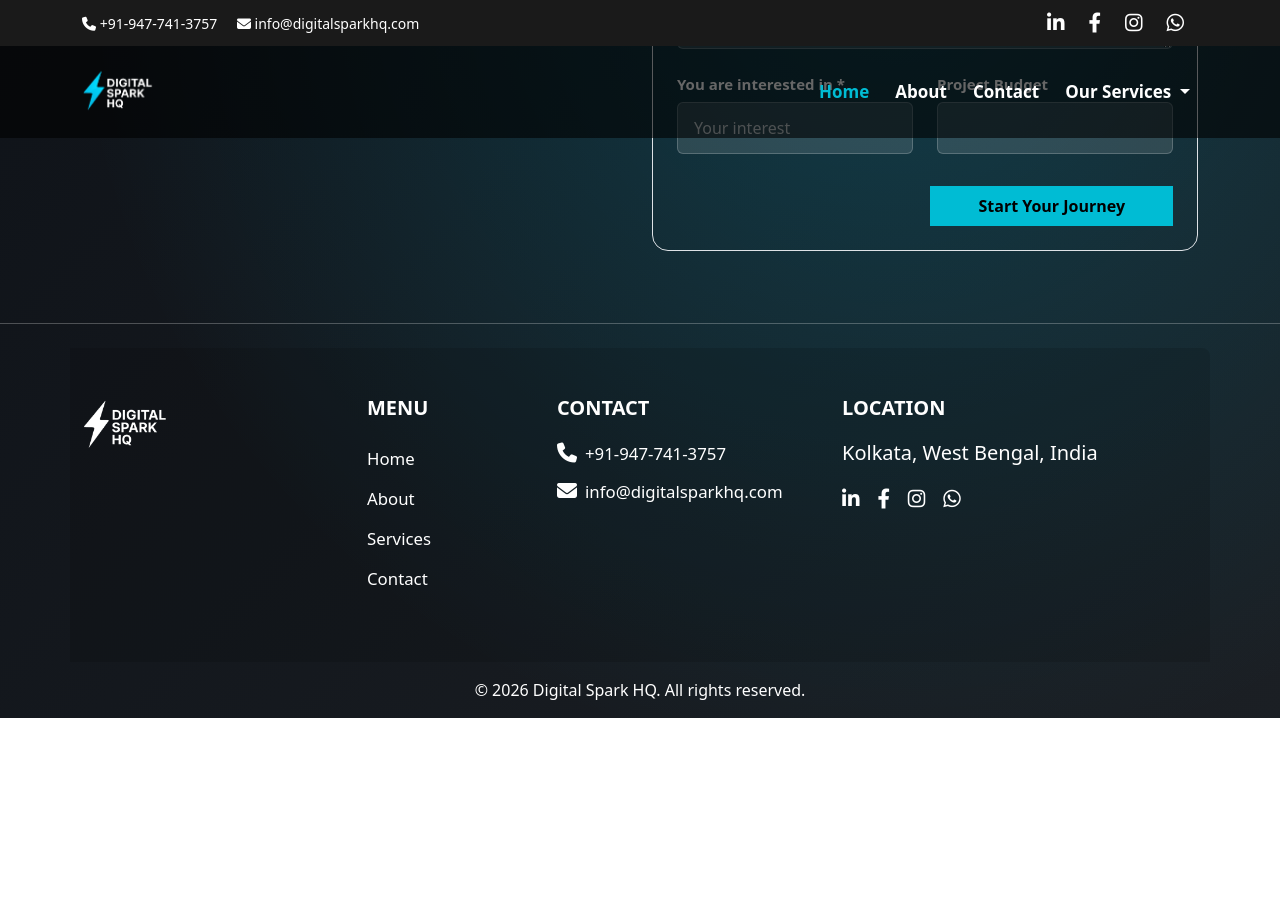
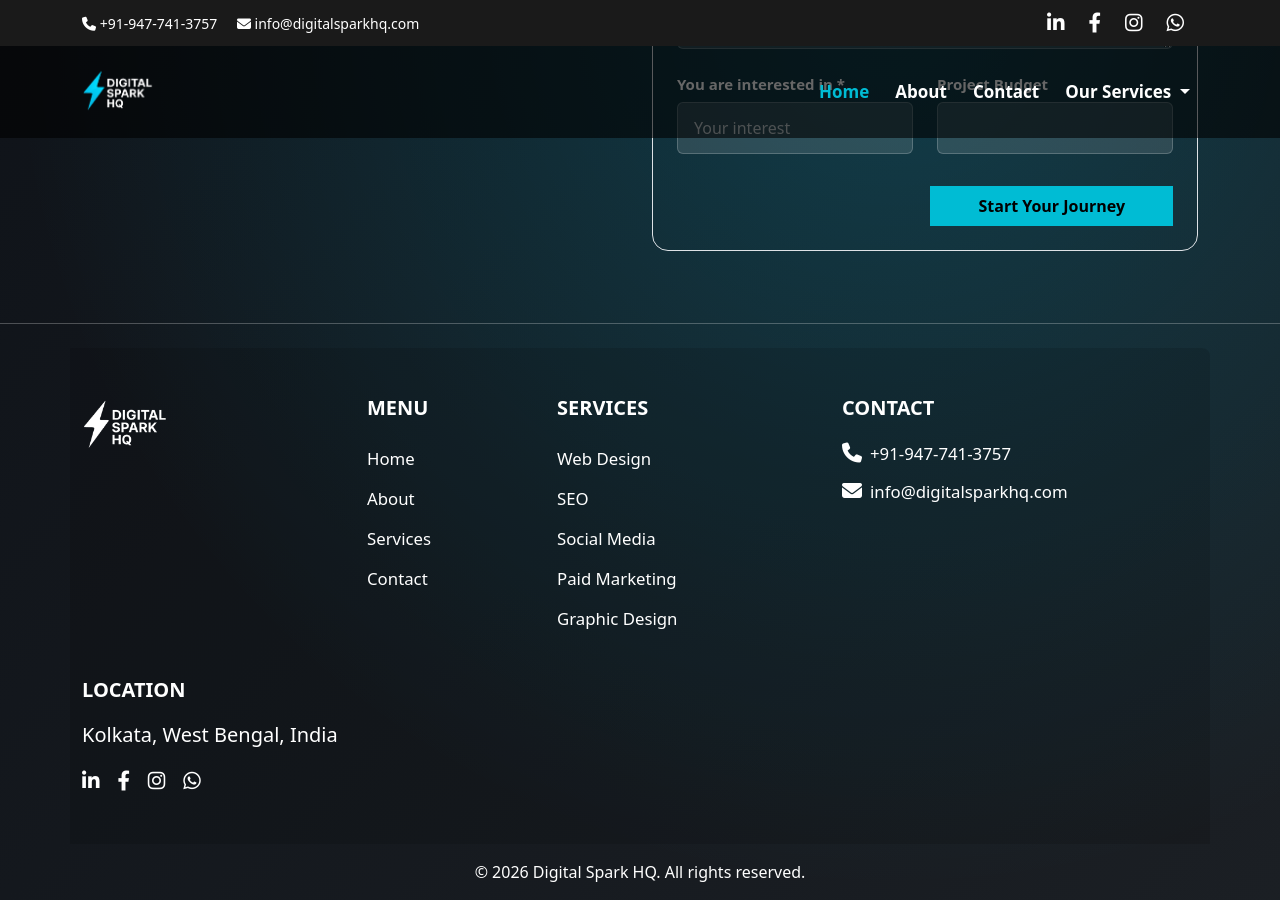
Before and after one commit to Iambiswajit-C/digitalsparkhq, a Jekyll site: the page built from index.md, in a window 1280 px wide and 900 px high, scrolled down 4328 px. Built offline with Jekyll 4.4.1, drawn with Linux system fonts in a browser that asks for light colours; before the commit the page ends 5046 px from its top, so only the background shows below that.

Commit message:
Update footer.html

```diff
--- a/_includes/footer.html
+++ b/_includes/footer.html
@@ -85,6 +85,42 @@
   </ul>
 </div>
       <div class="col-lg-3 mb-4 mb-lg-0">
+  <h5 class="footer-title">Services</h5>
+  <ul class="list-unstyled fs-5 lh-lg">
+
+    <li>
+      <a href="{{ '/services/web-design/' | relative_url }}">
+        Web Design
+      </a>
+    </li>
+
+    <li>
+      <a href="{{ '/services/seo/' | relative_url }}">
+        SEO
+      </a>
+    </li>
+
+    <li>
+      <a href="{{ '/services/social-media/' | relative_url }}">
+        Social Media
+      </a>
+    </li>
+
+    <li>
+      <a href="{{ '/services/paid-marketing/' | relative_url }}">
+        Paid Marketing
+      </a>
+    </li>
+
+    <li>
+      <a href="{{ '/services/graphic-design/' | relative_url }}">
+        Graphic Design
+      </a>
+    </li>
+
+  </ul>
+</div>
+      <div class="col-lg-3 mb-4 mb-lg-0">
         <h5 class="footer-title">Contact</h5>
         <p class="fs-5"><i class="fa-solid fa-phone me-2"></i><a href="tel:+91-947-741-3757">+91-947-741-3757</a></p>
         <p class="fs-5"><i class="fa-solid fa-envelope me-2"></i><a href="mailto:info@digitalsparkhq.com">info@digitalsparkhq.com</a></p>
```
